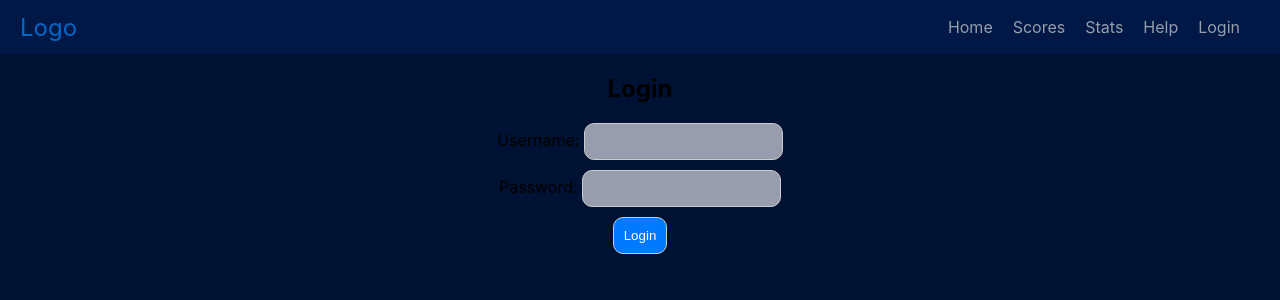
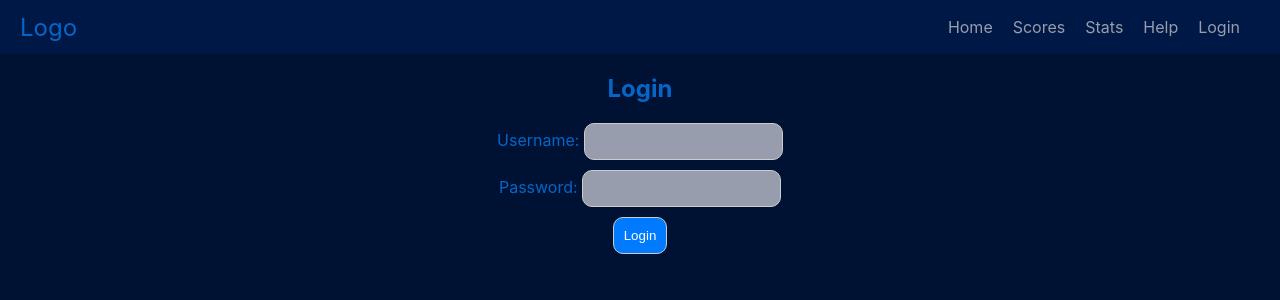
Before and after one commit to michislava/DartsSense, a React (Create React App) app in the folder frontend/: page /login in a window 1280 px wide. Shown: the top 300 px of the page. Built offline with nearby package versions, Linux system fonts and the light colour scheme.

Commit message:
color scheme

```diff
--- a/frontend/src/Pages/Login.css
+++ b/frontend/src/Pages/Login.css
@@ -15,7 +15,6 @@ button {
   justify-content: center; /* Change cursor style to pointer */
 }
 
-
 button:hover {
   background-color: #0056b3; /* Change background color of the button on hover */
 }
--- a/frontend/src/Pages/Style.css
+++ b/frontend/src/Pages/Style.css
@@ -13,3 +13,7 @@
 .help {
     color: #0466c8;
 }
+
+.login {
+    color: #0466c8;
+}
```
